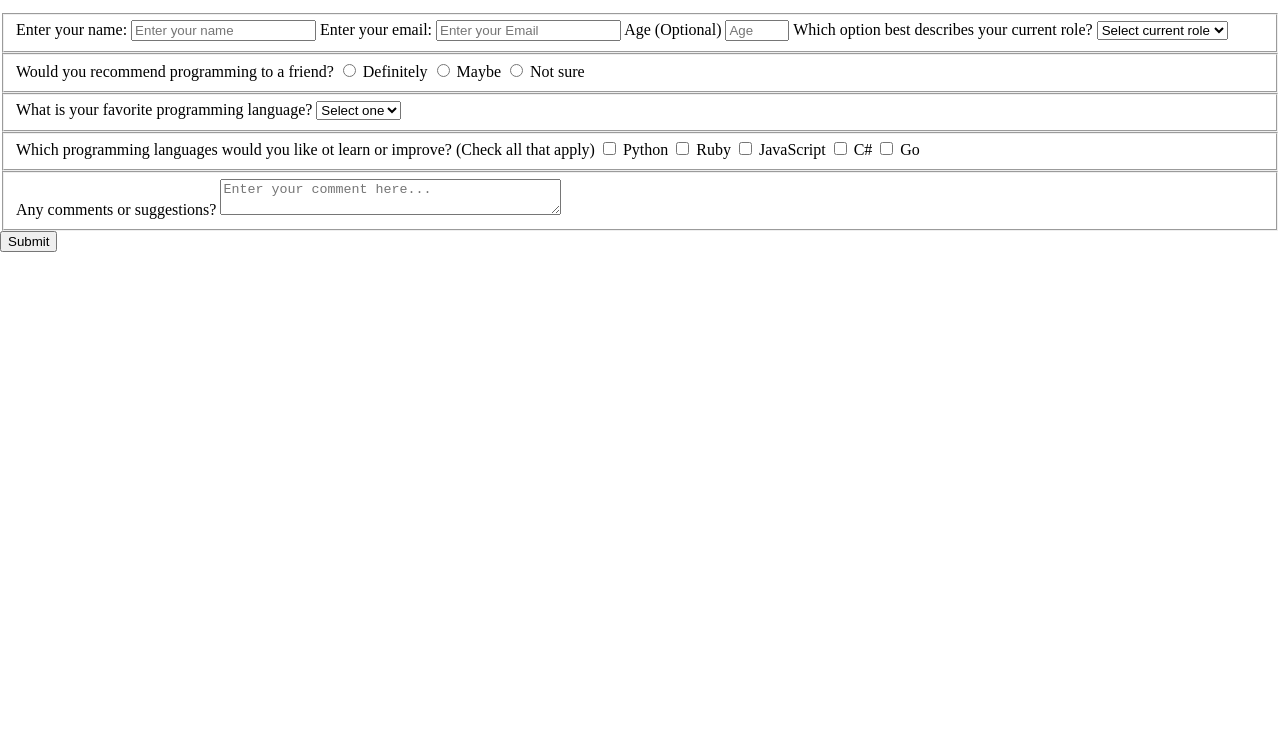
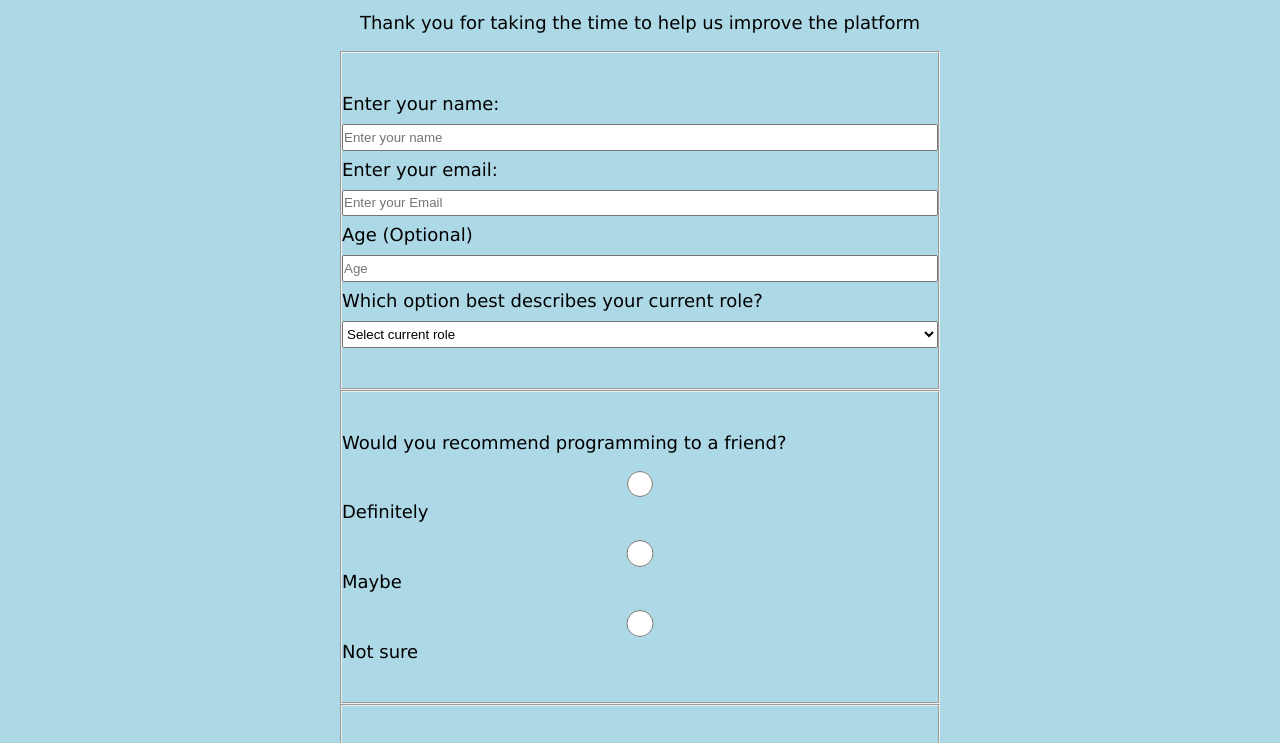
Before and after one commit to b3t0247/survey-form, a plain HTML site: page index.html in a window 1280 px wide. Shown: the part 101-844 px from the top of the page. Before the commit the page ends 821 px from the top, so only its background shows below. Drawn offline with Linux system fonts and the light colour scheme.

Commit message:
adding css styles

```diff
--- a/styles.css
+++ b/styles.css
@@ -1,5 +1,47 @@
+html {
+    box-sizing: border-box;
+}
+
+*, *:before, *:after {
+    box-sizing: inherit;
+    margin: 0;
+    padding: 0;
+}
+
 body {
     width: 100%;
     height: 100vh;
     margin: 0;
+    background-color: lightblue;
+    color: black;
+    font-family: 'Lucida Sans';
+    font-size: 18px;
 }
+
+h1, p {
+    margin: 1em auto;
+    text-align: center;
+}
+
+form {
+    margin: 0 auto;
+    max-width: 600px;
+    min-width: 300px;
+}
+
+fieldset {
+    padding: 2rem 0;
+}
+
+label {
+    display: block;
+    margin: 0.5rem 0;
+}
+
+input,
+textarea,
+select {
+    width: 100%;
+    margin: 10px 0 0 0;
+    min-height: 2em;
+}
```
